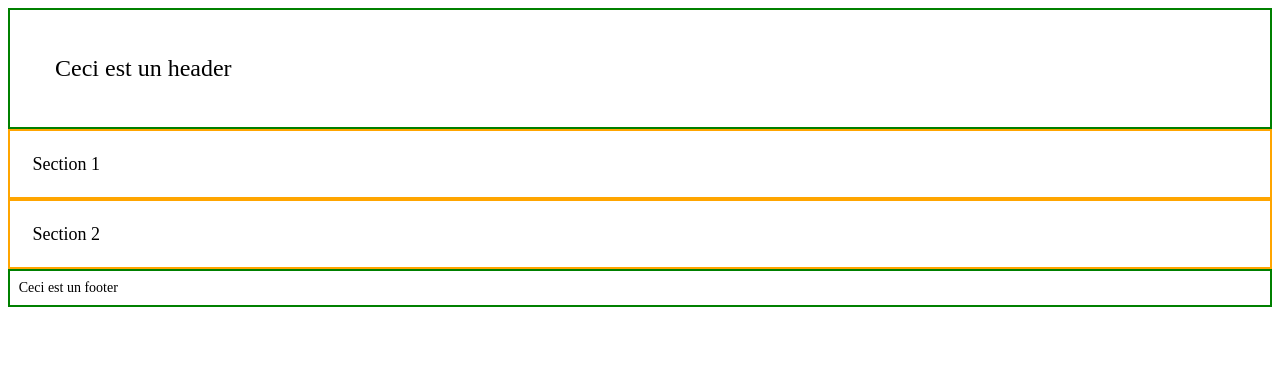
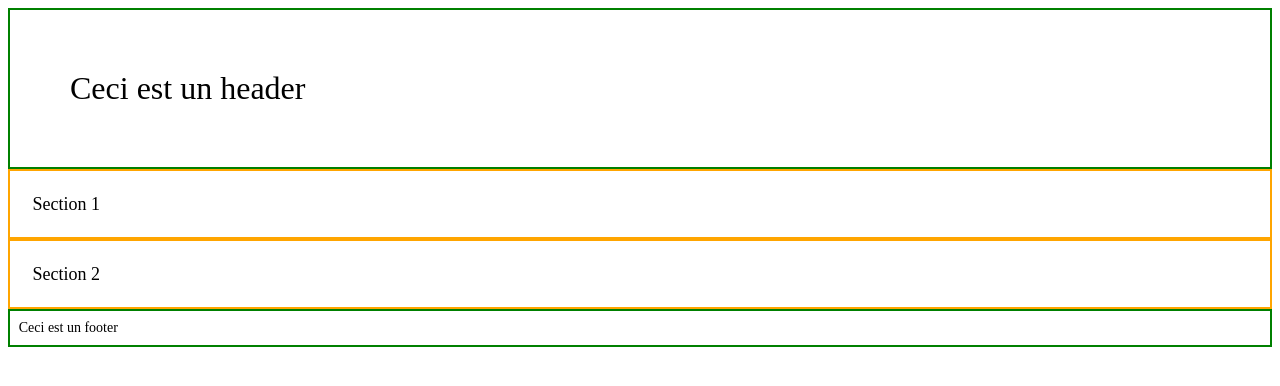
Before and after one commit to aya789541/it340, a website: page index.html in a window 1280 px wide. Drawn offline with Linux system fonts and the light colour scheme.

Commit message:
partie2q4

```diff
--- a/index.html
+++ b/index.html
@@ -20,7 +20,7 @@
 
       border: 2px solid green;
       padding: var(--padding-large); /* Grand padding pour le header */
-      font-size: min(var(--font-size-large), 80px); /* Taille de police pour le header, limitée à 80px */
+      font-size: max(var(--font-size-large), 32px); /* Taille de police pour le header, avec un minimum de 32px */
     }
   </style>
 
```
